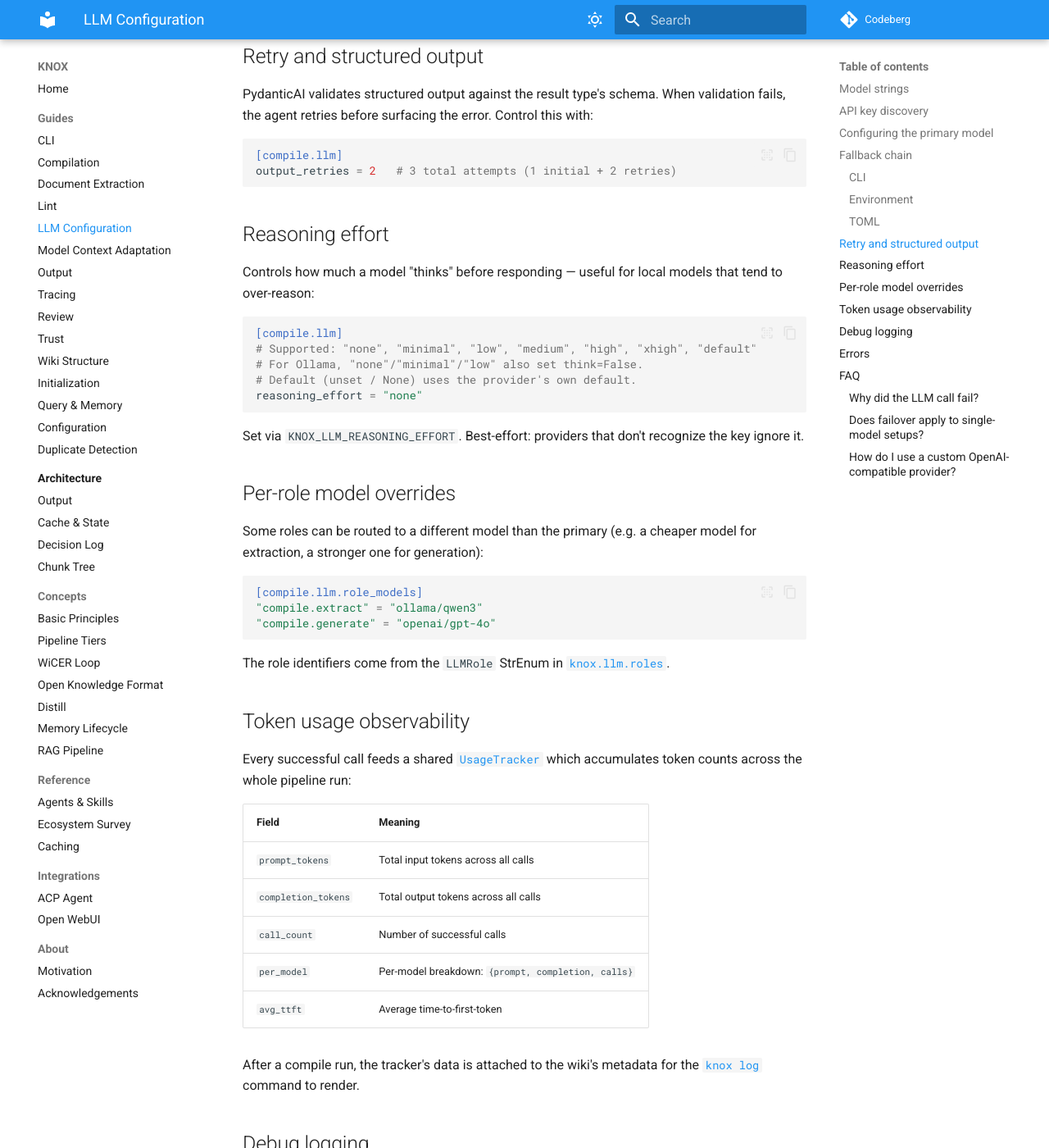
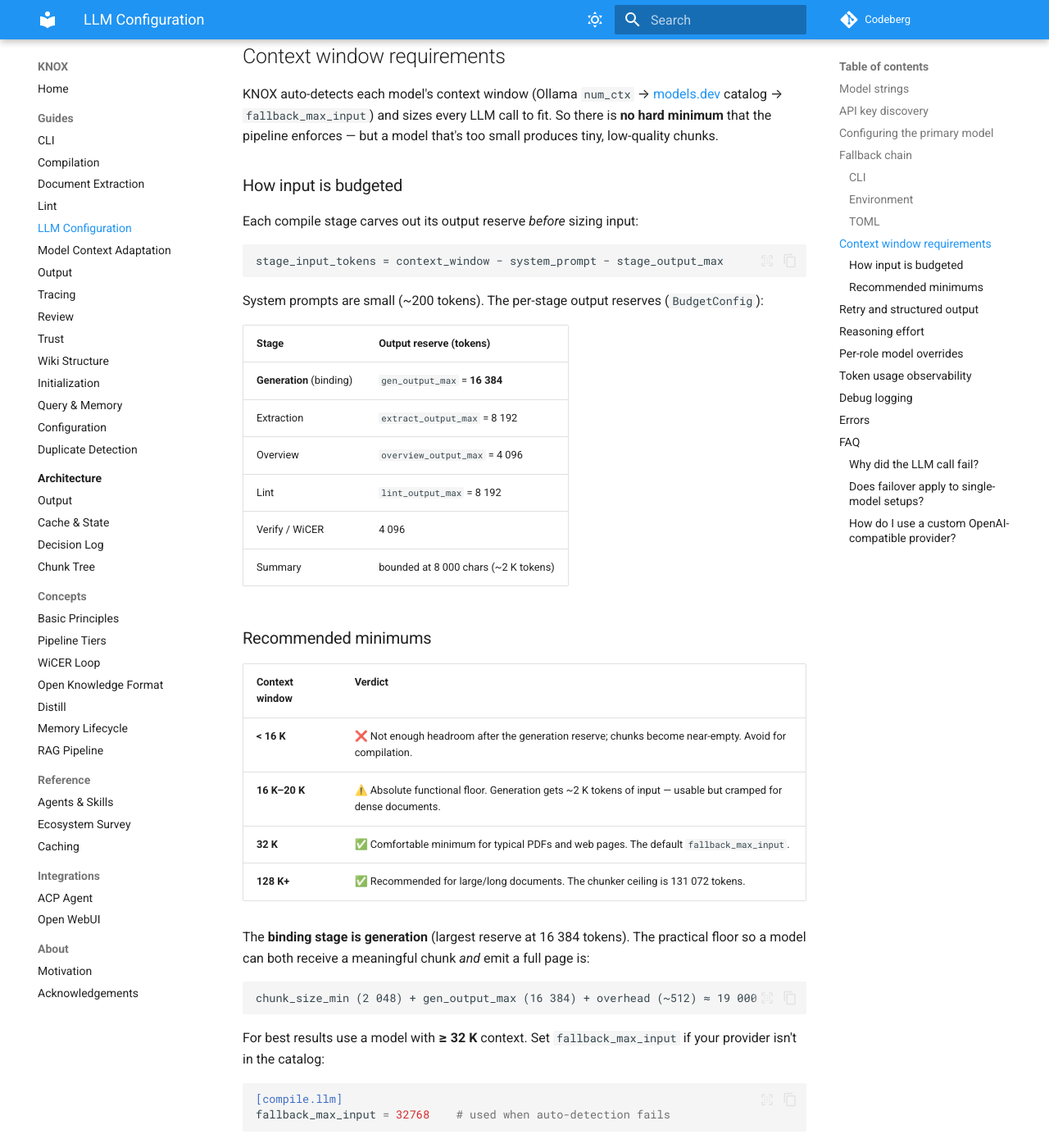
Before and after one commit to jr2804/kompend, an MkDocs documentation site: the page built from docs/guides/llm-config.md, in a window 1280 px wide and 1400 px high, scrolled down 2407 px. Shown: the whole window at 82% size. Built offline with MkDocs 1.6.1 and Material for MkDocs 9.7.7, drawn with Linux system fonts in a browser that asks for light colours; some of the changed text lies outside the part shown.

Commit message:
:memo: docs(tables): improve tables and LLM config - improve table layout in README - add context window guidance - clarify model context sizing for chunking

````diff
--- a/docs/guides/llm-config.md
+++ b/docs/guides/llm-config.md
@@ -36,14 +36,14 @@ There is no `api_base` / `api_key` config field. API keys are read from
 the environment variable(s) the models-dev catalog advertises for each
 provider. For example:
 
-| Provider | Env var |
-|----------|---------|
-| `claudinio/` | `CLAUDINIO_API_KEY` |
-| `opencode/` | `OPENCODE_API_KEY` |
-| `deepseek/` | `DEEPSEEK_API_KEY` |
-| `openai/` | `OPENAI_API_KEY` (pydantic-ai native) |
-| `anthropic/` | `ANTHROPIC_API_KEY` (pydantic-ai native) |
-| `ollama/` | none (local); requires `OLLAMA_BASE_URL` if not default |
+| Provider     | Env var                                                 |
+| ------------ | ------------------------------------------------------- |
+| `claudinio/` | `CLAUDINIO_API_KEY`                                     |
+| `opencode/`  | `OPENCODE_API_KEY`                                      |
+| `deepseek/`  | `DEEPSEEK_API_KEY`                                      |
+| `openai/`    | `OPENAI_API_KEY` (pydantic-ai native)                   |
+| `anthropic/` | `ANTHROPIC_API_KEY` (pydantic-ai native)                |
+| `ollama/`    | none (local); requires `OLLAMA_BASE_URL` if not default |
 
 ```bash
 export OPENCODE_API_KEY="oc-..."
@@ -97,6 +97,65 @@ fallback_chain = ["openai/gpt-4o", "anthropic/claude-3-haiku-20240307"]
 fallback_max_retries = 2
 ```
 
+## Context window requirements
+
+KNOX auto-detects each model's context window (Ollama `num_ctx` →
+[models.dev](https://models.dev) catalog → `fallback_max_input`) and sizes
+every LLM call to fit. So there is **no hard minimum** that the pipeline
+enforces — but a model that's too small produces tiny, low-quality chunks.
+
+### How input is budgeted
+
+Each compile stage carves out its output reserve _before_ sizing input:
+
+```text
+stage_input_tokens = context_window − system_prompt − stage_output_max
+```
+
+System prompts are small (~200 tokens). The per-stage output reserves
+(`BudgetConfig`):
+
+| Stage                    | Output reserve (tokens)              |
+| ------------------------ | ------------------------------------ |
+| **Generation** (binding) | `gen_output_max` = **16 384**        |
+| Extraction               | `extract_output_max` = 8 192         |
+| Overview                 | `overview_output_max` = 4 096        |
+| Lint                     | `lint_output_max` = 8 192            |
+| Verify / WiCER           | 4 096                                |
+| Summary                  | bounded at 8 000 chars (~2 K tokens) |
+
+### Recommended minimums
+
+| Context window | Verdict                                                                                                      |
+| -------------- | ------------------------------------------------------------------------------------------------------------ |
+| **< 16 K**     | ❌ Not enough headroom after the generation reserve; chunks become near-empty. Avoid for compilation.        |
+| **16 K–20 K**  | ⚠️ Absolute functional floor. Generation gets ~2 K tokens of input — usable but cramped for dense documents. |
+| **32 K**       | ✅ Comfortable minimum for typical PDFs and web pages. The default `fallback_max_input`.                     |
+| **128 K+**     | ✅ Recommended for large/long documents. The chunker ceiling is 131 072 tokens.                              |
+
+The **binding stage is generation** (largest reserve at 16 384 tokens). The
+practical floor so a model can both receive a meaningful chunk _and_ emit a
+full page is:
+
+```text
+chunk_size_min (2 048) + gen_output_max (16 384) + overhead (~512) ≈ 19 000
+```
+
+For best results use a model with **≥ 32 K** context. Set
+`fallback_max_input` if your provider isn't in the catalog:
+
+```toml
+[compile.llm]
+fallback_max_input = 32768    # used when auto-detection fails
+```
+
+Cap an over-large window (e.g. to bound memory) with `context_window_cap`:
+
+```toml
+[compile.llm]
+context_window_cap = 65536    # hard ceiling on effective window
+```
+
 ## Retry and structured output
 
 PydanticAI validates structured output against the result type's schema.
@@ -144,13 +203,13 @@ Every successful call feeds a shared
 [`UsageTracker`](https://codeberg.org/jr2804/knox/src/branch/main/src/knox/llm/usage.py)
 which accumulates token counts across the whole pipeline run:
 
-| Field | Meaning |
-|-------|---------|
-| `prompt_tokens` | Total input tokens across all calls |
-| `completion_tokens` | Total output tokens across all calls |
-| `call_count` | Number of successful calls |
-| `per_model` | Per-model breakdown: `{prompt, completion, calls}` |
-| `avg_ttft` | Average time-to-first-token |
+| Field               | Meaning                                            |
+| ------------------- | -------------------------------------------------- |
+| `prompt_tokens`     | Total input tokens across all calls                |
+| `completion_tokens` | Total output tokens across all calls               |
+| `call_count`        | Number of successful calls                         |
+| `per_model`         | Per-model breakdown: `{prompt, completion, calls}` |
+| `avg_ttft`          | Average time-to-first-token                        |
 
 After a compile run, the tracker's data is attached to the wiki's
 metadata for the [`knox log`](cli.md) command to render.
````
Also changed, not shown: README.md (+42 -36 lines).
